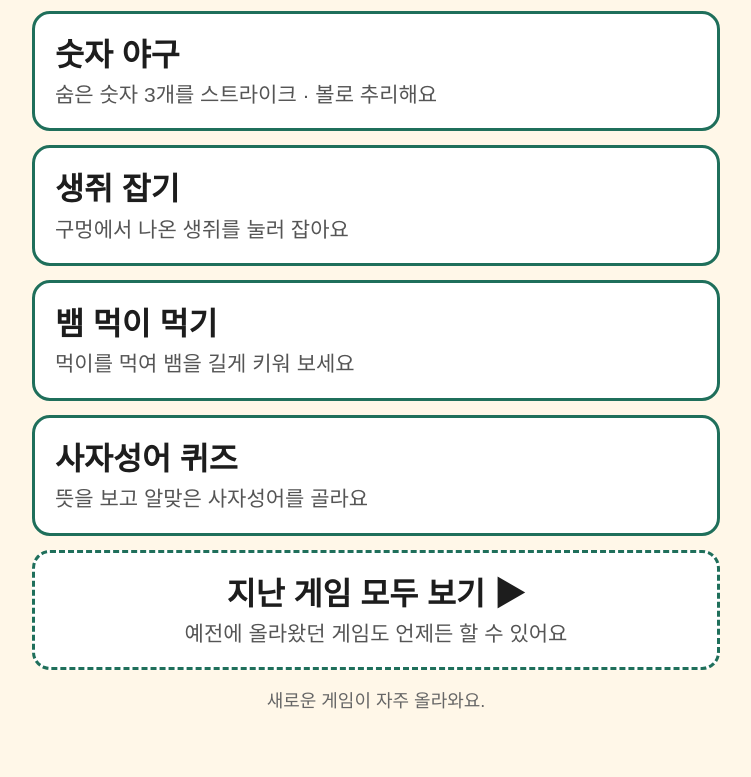
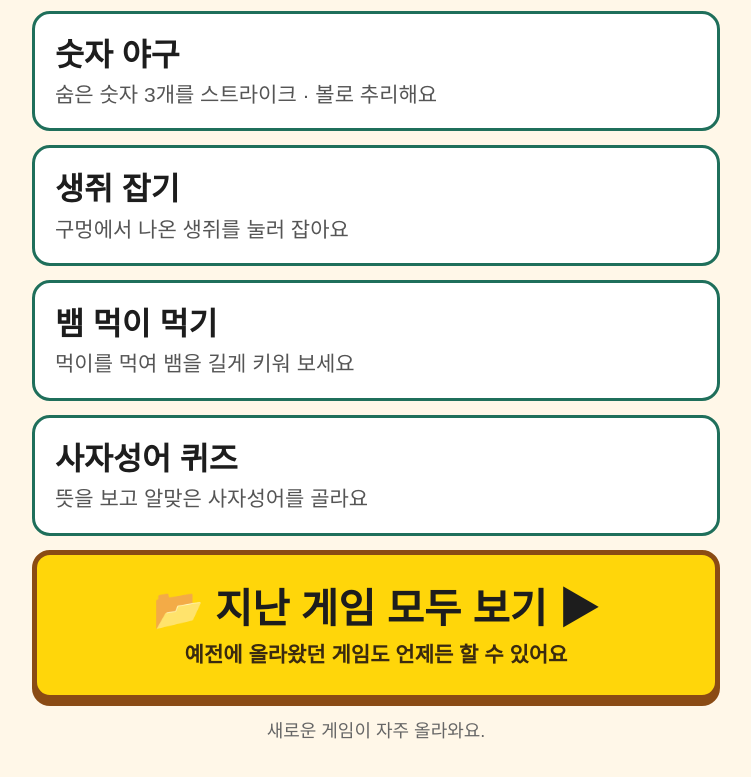
Before and after one commit to 7cipark/gilchi-game, a plain HTML site: page index.html in a window 1280 px wide. Shown: the part 713-1490 px from the top of the page, without its empty margins (264-1015 px from the left). Before the commit the page ends 1462 px from the top, so only its background shows below. Drawn offline with Linux system fonts and the light colour scheme.

Commit message:
지난 게임 모두 보기 버튼 강조

```diff
--- a/index.html
+++ b/index.html
@@ -18,6 +18,6 @@
 <a class="card" href="mole/index.html"><div class="t">생쥐 잡기</div><div class="d">구멍에서 나온 생쥐를 눌러 잡아요</div></a>
 <a class="card" href="snake/index.html"><div class="t">뱀 먹이 먹기</div><div class="d">먹이를 먹여 뱀을 길게 키워 보세요</div></a>
 <a class="card" href="idiom/index.html"><div class="t">사자성어 퀴즈</div><div class="d">뜻을 보고 알맞은 사자성어를 골라요</div></a>
-<a class="card" href="archive/index.html" style="border-style:dashed;text-align:center"><div class="t">지난 게임 모두 보기 ▶</div><div class="d">예전에 올라왔던 게임도 언제든 할 수 있어요</div></a>
+<a class="card" href="archive/index.html" style="text-align:center;background:#ffd60a;border:5px solid #8a4b14;box-shadow:0 6px 0 #8a4b14;padding:24px 20px"><div class="t" style="font-size:1.35em;color:#1d1d1d">📂 지난 게임 모두 보기 ▶</div><div class="d" style="color:#3a2a10;font-weight:700">예전에 올라왔던 게임도 언제든 할 수 있어요</div></a>
 <p class="small">새로운 게임이 자주 올라와요.</p>
 </div></body></html>
```
